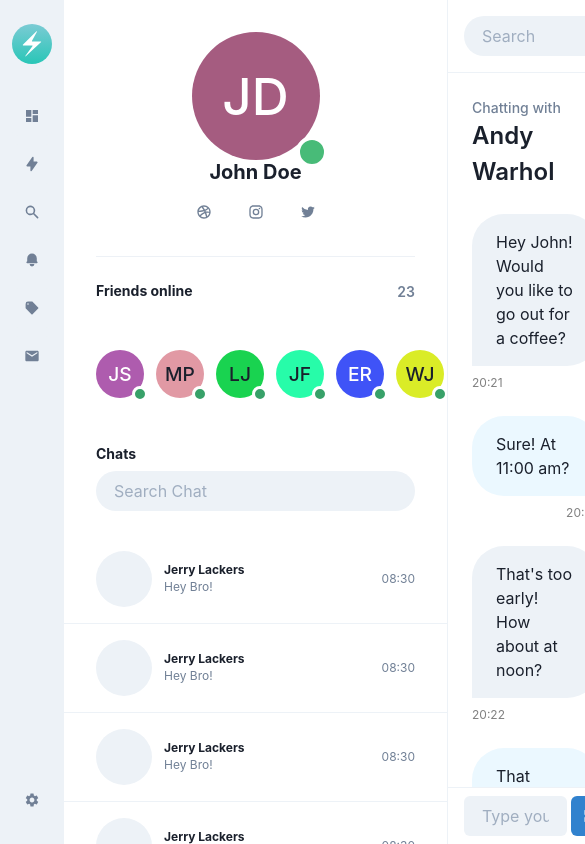
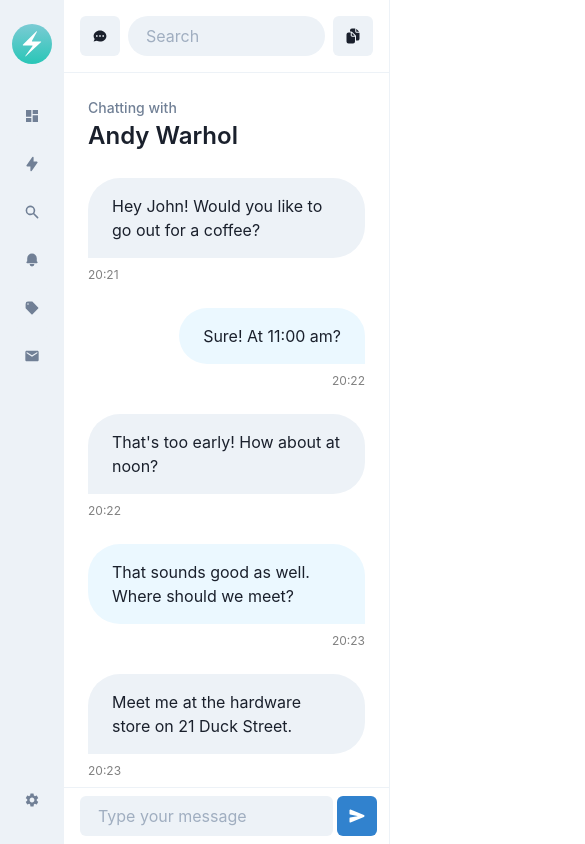
Before and after one commit to amatureApe/chakra-chat-app, a Next.js app in the folder chat-app/: page / in a window 390 px wide. Shown: the top 844 px of the page, 585 px wide, since content can reach past the window. Built offline with nearby package versions, Linux system fonts and the light colour scheme.

Commit message:
refactor and add drawers for tablet

```diff
--- a/chat-app/components/Chat/index.tsx
+++ b/chat-app/components/Chat/index.tsx
@@ -1,6 +1,7 @@
 import { Flex, HStack, Input, Stat, StatLabel, StatNumber, IconButton } from '@chakra-ui/react'
 import ChatBubble from './ChatBubble'
-import { IoMdSend } from 'react-icons/io'
+import { IoSend, IoDocuments } from 'react-icons/io5'
+import { HiChat } from 'react-icons/hi'
 
 const messages = [
   {
@@ -55,11 +56,28 @@
   }
 ];
 
-const Chat = () => {
+type Props = {
+  onChatHistoryOpen: () => void
+  onChatFilesOpen: () => void
+}
+
+const Chat = ({ onChatHistoryOpen, onChatFilesOpen }: Props) => {
   return (
     <Flex w="full" flexDirection="column">
       <HStack px={4} py={4} borderBottomColor="gray.100" borderBottomWidth={1}>
+        <IconButton
+          onClick={onChatHistoryOpen}
+          display={{ base: "inherit", lg: "none" }}
+          icon={<HiChat />}
+          aria-label="Toggle Chat History Drawer"
+        />
         <Input variant="filled" rounded="full" placeholder="Search" />
+        <IconButton
+          onClick={onChatFilesOpen}
+          display={{ base: "inherit", lg: "none" }}
+          icon={<IoDocuments />}
+          aria-label="Toggle Chat Files Drawer"
+        />
       </HStack>
       <Flex px={6} overflowY="auto" flexDirection="column" flex={1}>
         <Stat mt={6}>
@@ -83,7 +101,7 @@
           mx={1}
           colorScheme="blue"
           aria-label="Send message"
-          icon={<IoMdSend />}
+          icon={<IoSend />}
         />
       </Flex>
     </Flex>
--- /dev/null
+++ b/chat-app/components/ChatFiles/ChatFilesDrawer.tsx
@@ -0,0 +1,22 @@
+import { Drawer, DrawerCloseButton, DrawerContent, DrawerOverlay } from '@chakra-ui/react'
+import ChatFiles from '.'
+
+type Props = {
+  isOpen: boolean
+  onClose: () => void
+}
+
+const ChatFilesDrawer = ({ isOpen, onClose }) => {
+  return (
+    <Drawer isOpen={isOpen} placement="right" onClose={onClose}>
+      <DrawerOverlay>
+        <DrawerContent pt={8}>
+          <DrawerCloseButton />
+          <ChatFiles />
+        </DrawerContent>
+      </DrawerOverlay>
+    </Drawer>
+  )
+}
+
+export default ChatFilesDrawer
--- /dev/null
+++ b/chat-app/components/ChatHistory/ChatHistoryDrawer.tsx
@@ -0,0 +1,22 @@
+import { Drawer, DrawerCloseButton, DrawerContent, DrawerOverlay } from '@chakra-ui/react'
+import ChatHistorySidebar from './ChatHistorySidebar'
+
+type Props = {
+  isOpen: boolean
+  onClose: () => void
+}
+
+const ChatHistoryDrawer = ({ isOpen, onClose }: Props) => {
+  return (
+    <Drawer isOpen={isOpen} placement="left" onClose={onClose}>
+      <DrawerOverlay>
+        <DrawerContent pt={8}>
+          <DrawerCloseButton />
+          <ChatHistorySidebar />
+        </DrawerContent>
+      </DrawerOverlay>
+    </Drawer>
+  )
+}
+
+export default ChatHistoryDrawer;
--- a/chat-app/pages/index.tsx
+++ b/chat-app/pages/index.tsx
@@ -1,25 +1,33 @@
-import { HStack, Flex } from '@chakra-ui/react'
+import { HStack, Flex, useDisclosure } from '@chakra-ui/react'
 
 import Navigation from '../components/Navigation'
 import ChatHistorySidebar from '../components/ChatHistory/ChatHistorySidebar'
 import Chat from '../components/Chat'
 import ChatFiles from '../components/ChatFiles'
+import ChatHistoryDrawer from '../components/ChatHistory/ChatHistoryDrawer'
+import ChatFilesDrawer from '../components/ChatFiles/ChatFilesDrawer'
 
-const IndexPage = () => (
-  <HStack h="100vh" spacing={0}>
+const IndexPage = () => {
+  const { isOpen: isChatHistoryOpen, onOpen: onChatHistoryOpen, onClose: onChatHistoryClose } = useDisclosure()
+  const { isOpen: isChatFilesOpen, onOpen: onChatFilesOpen, onClose: onChatFilesClose } = useDisclosure()
+  return (
+    < HStack h="100vh" spacing={0} >
       <Flex as="nav" h="full" maxW={16} w="full" bg="gray.100">
         <Navigation />
       </Flex>
-    <Flex as="aside" h="full" maxW="sm" w="full" borderRightColor="gray.100" borderRightWidth={1} pt={8}>
+      <Flex as="aside" h="full" maxW={{ base: "xs", xl: "sm" }} display={{ base: "none", lg: "flex" }} w="full" borderRightColor="gray.100" borderRightWidth={1} pt={8}>
         <ChatHistorySidebar />
       </Flex>
       <Flex as="main" h="full" flex={1} borderRightColor="gray.100" borderRightWidth={1}>
-      <Chat />
+        <Chat onChatHistoryOpen={onChatHistoryOpen} onChatFilesOpen={onChatFilesOpen} />
       </Flex>
-    <Flex as="aside" h="full" maxW="sm" w="full">
+      <Flex as="aside" h="full" maxW={{ base: "xs", xl: "sm" }} display={{ base: "none", lg: "flex" }} w="full">
         <ChatFiles />
       </Flex>
-  </HStack>
+      <ChatHistoryDrawer isOpen={isChatHistoryOpen} onClose={onChatHistoryClose} />
+      <ChatFilesDrawer isOpen={isChatFilesOpen} onClose={onChatFilesClose} />
+    </HStack >
   )
+}
 
 export default IndexPage
```
Lines whose indentation alone changed are shown as unchanged.
